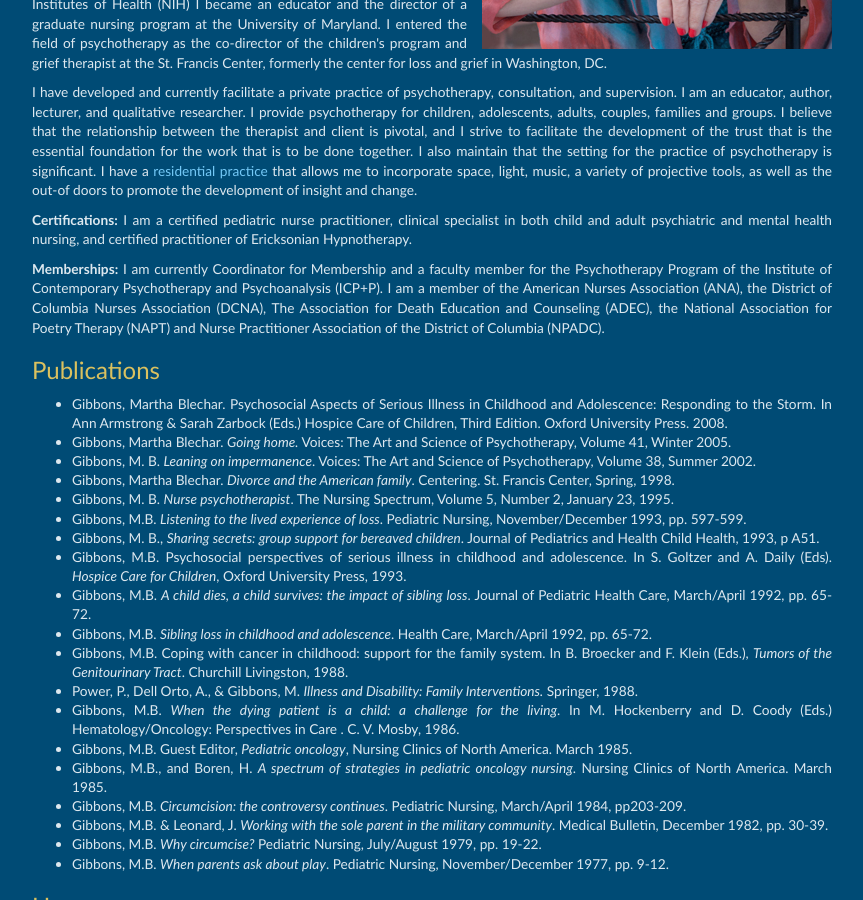
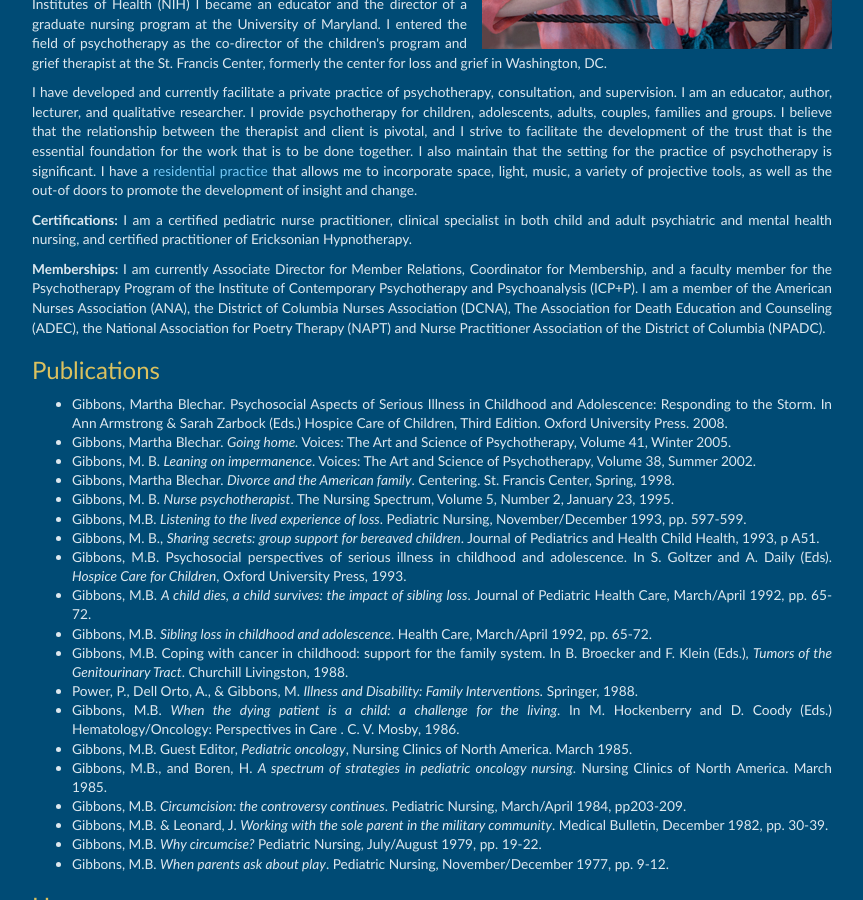
Before and after one commit to adamgibbons/martha-gibbons, a Jekyll site: the page built from about.md, in a window 1280 px wide and 900 px high, scrolled down 922 px. Shown: the whole window, without its empty margins (208-1071 px from the left). Built offline with Jekyll 4.4.1, drawn with Linux system fonts in a browser that asks for light colours.

Commit message:
updates copy

```diff
--- a/about.md
+++ b/about.md
@@ -16,7 +16,7 @@ title: About me
 <p>Following a career as a community health nurse in Germany and as a nurse practitioner in a variety of settings, then as a clinical nurse specialist in oncology and later as a psychiatric liaison at the National Institutes of Health (NIH) I became an educator and the director of a graduate nursing program at the University of Maryland. I entered the field of psychotherapy as the co-director of the children's program and grief therapist at the St. Francis Center, formerly the center for loss and grief in Washington, DC.</p>
 <p>I have developed and currently facilitate a private practice of psychotherapy, consultation, and supervision.  I am an educator, author, lecturer, and qualitative researcher.  I provide psychotherapy for children, adolescents, adults, couples, families and groups. I believe that the relationship between the therapist and client is pivotal, and I strive to facilitate the development of  the trust that is the essential foundation for the work that is to be done together.  I also maintain that the setting for the practice of psychotherapy is significant.  I have a <a href="view_office.php">residential practice</a> that allows me to incorporate space, light, music, a variety of projective tools, as well as the out-of doors to promote the development of insight and change.</p>
 <p><b>Certifications:</b> I am a certified pediatric nurse practitioner, clinical specialist in both child and adult psychiatric and mental health nursing, and certified practitioner of Ericksonian Hypnotherapy.</p>
-<p><b>Memberships:</b> I am currently Coordinator for Membership and a faculty member for the Psychotherapy Program of the Institute of Contemporary Psychotherapy and Psychoanalysis (ICP+P). I am a member of the American Nurses Association (ANA), the District of Columbia Nurses Association (DCNA), The Association for Death Education and Counseling (ADEC), the National Association for Poetry Therapy (NAPT) and Nurse Practitioner Association of the District of Columbia (NPADC).</p>
+<p><b>Memberships:</b> I am currently Associate Director for Member Relations, Coordinator for Membership, and a faculty member for the Psychotherapy Program of the Institute of Contemporary Psychotherapy and Psychoanalysis (ICP+P). I am a member of the American Nurses Association (ANA), the District of Columbia Nurses Association (DCNA), The Association for Death Education and Counseling (ADEC), the National Association for Poetry Therapy (NAPT) and Nurse Practitioner Association of the District of Columbia (NPADC).</p>
 
 <h3>Publications</h3>
 
```
